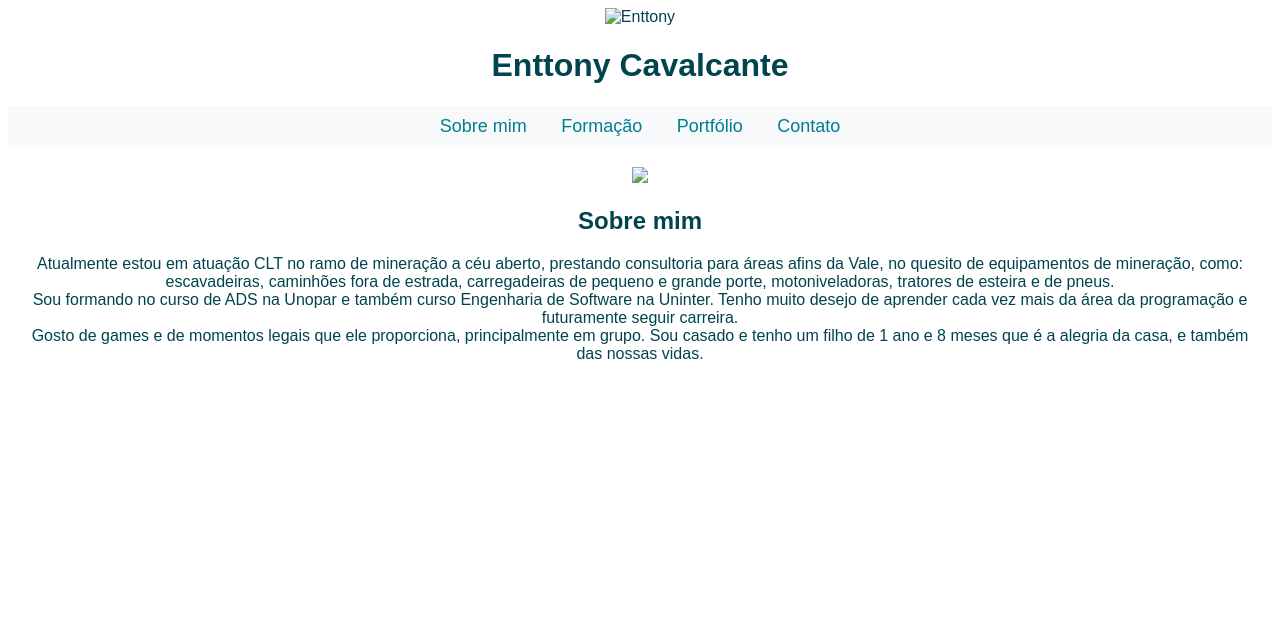
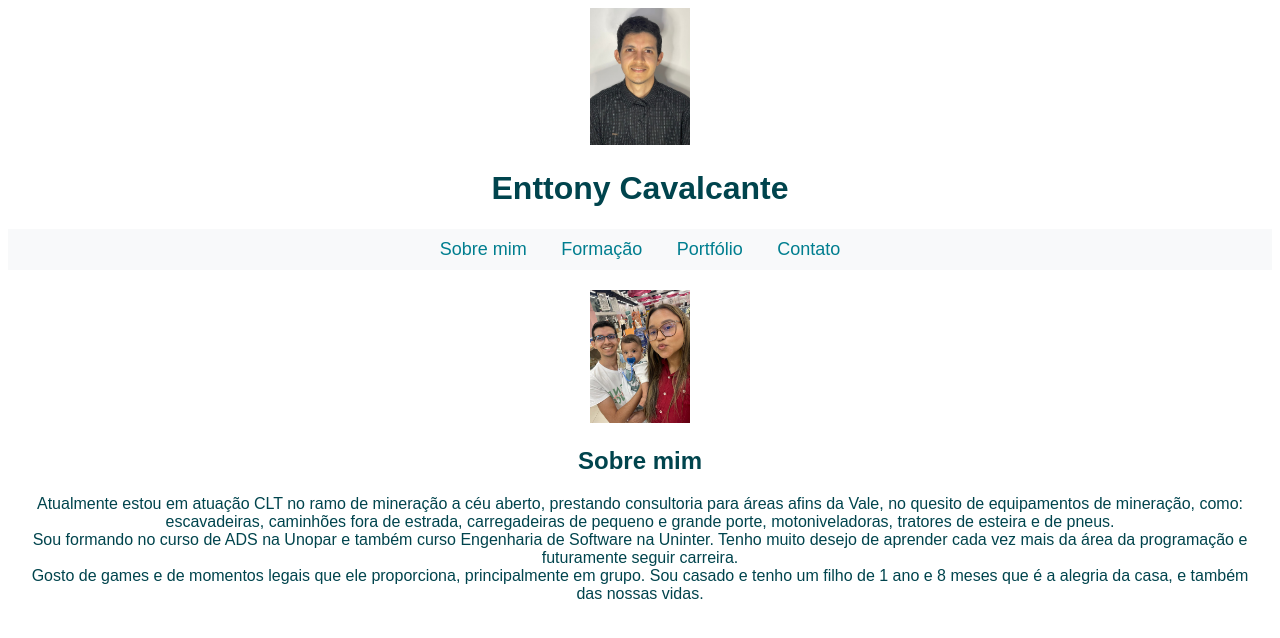
Before and after one commit to EnttonyCavalcante/Portf-lio-Pessoal, a plain HTML site: page index.html in a window 1280 px wide. Drawn offline with Linux system fonts and the light colour scheme.

Commit message:
Update index.html

```diff
--- a/index.html
+++ b/index.html
@@ -4,7 +4,7 @@
     <meta charset="UTF-8">
     <meta name="viewport" content="width=device-width, initial-scale=1.0">
     <title>Portfólio Pessoal</title>
-    <center><img src="Imagens/Enttony Felipe Pereira Cavalcante.jpg" alt="Enttony" width="100"></center>
+    <center><img src="Enttony Felipe Pereira Cavalcante.jpg" alt="Enttony" width="100"></center>
     <center><h1>Enttony Cavalcante</h1></center>
     <style>
         body {
@@ -69,7 +69,7 @@
     </nav>
 
     <section id="sobre" class="active">
-        <center><img src="Imagens/Familia.jpg" width="100"></center>
+        <center><img src="Familia.jpg" width="100"></center>
         <h2>Sobre mim</h2>
         <p>Atualmente estou em atuação CLT no ramo de mineração a céu aberto, prestando consultoria para áreas afins da Vale, no quesito de equipamentos de mineração, como: escavadeiras, caminhões fora de estrada, carregadeiras de pequeno e grande porte, motoniveladoras, tratores de esteira e de pneus.<br> Sou formando no curso de ADS na Unopar e também curso Engenharia de Software na Uninter. Tenho muito desejo de aprender cada vez mais da área da programação e futuramente seguir carreira.<br> Gosto de games e de momentos legais que ele proporciona, principalmente em grupo. Sou casado e tenho um filho de 1 ano e 8 meses que é a alegria da casa, e também das nossas vidas.</p>
     </section>
```
